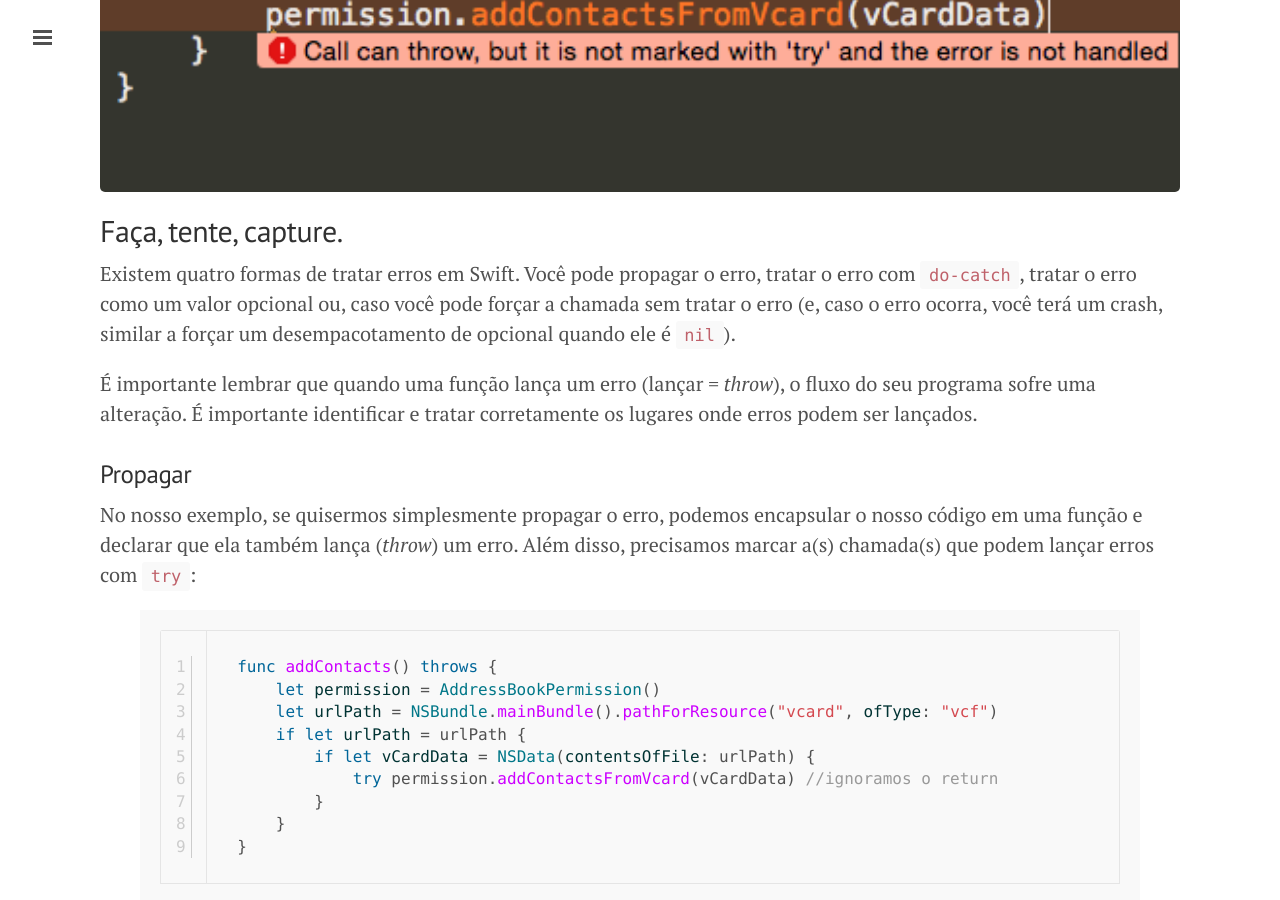
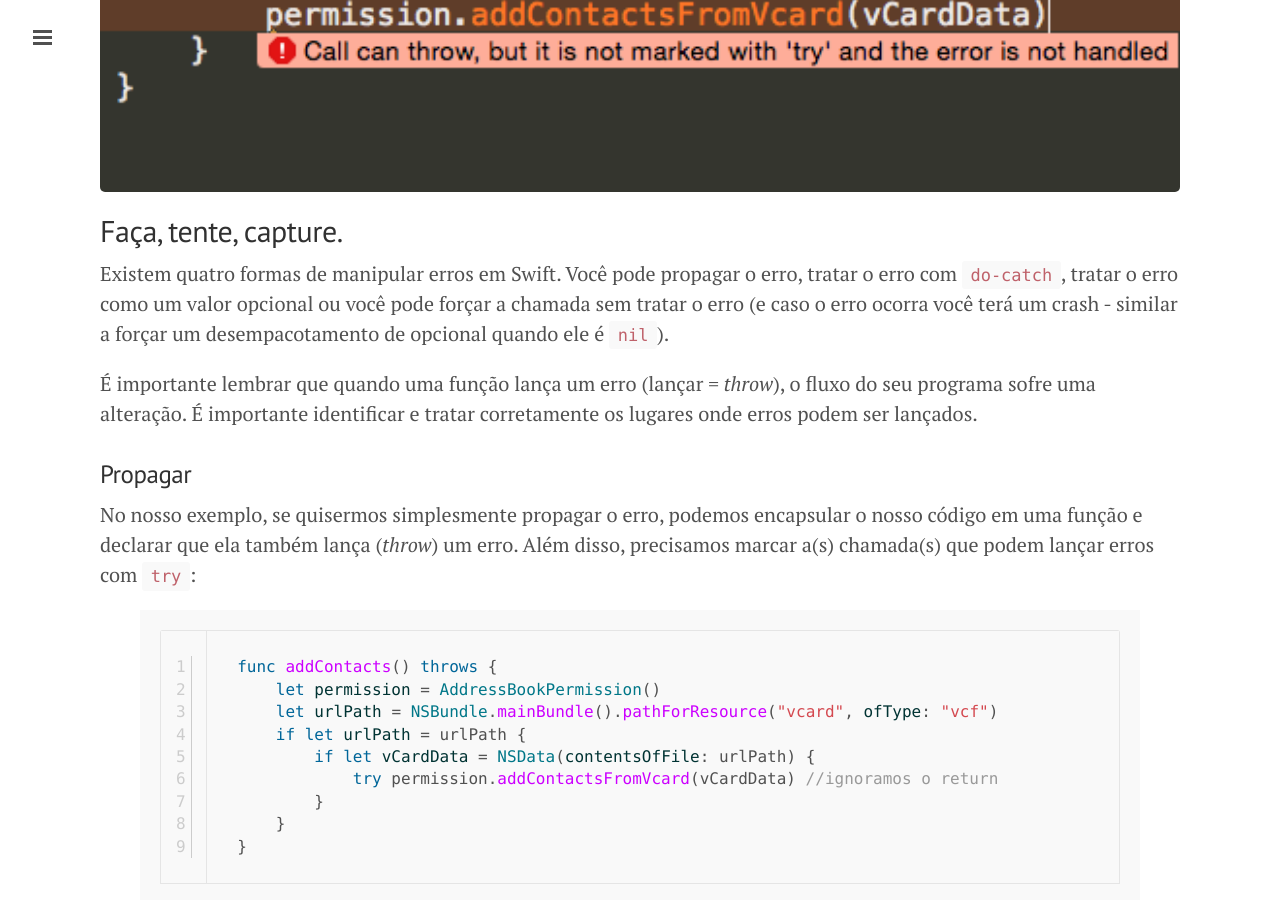
Before and after one commit to Invariante/invariante, a Jekyll site: the page built from _posts/2015-10-04-Tratamento-de-Erros.md, in a window 1280 px wide and 900 px high, scrolled down 7746 px. Built offline with Jekyll 4.4.1, drawn with Linux system fonts in a browser that asks for light colours; Markdown is read by kramdown in place of the engine named in the settings.

Commit message:
Update 2015-10-04-Tratamento-de-Erros.md

```diff
--- a/_posts/2015-10-04-Tratamento-de-Erros.md
+++ b/_posts/2015-10-04-Tratamento-de-Erros.md
@@ -202,7 +202,7 @@ O compilador nos dará o erro "Call can throw, but it is not marked with 'try' a
 
 ## Faça, tente, capture.
 
-Existem quatro formas de tratar erros em Swift. Você pode propagar o erro, tratar o erro com `do-catch`, tratar o erro como um valor opcional ou, caso você pode forçar a chamada sem tratar o erro (e, caso o erro ocorra, você terá um crash, similar a forçar um desempacotamento de opcional quando ele é `nil`).
+Existem quatro formas de manipular erros em Swift. Você pode propagar o erro, tratar o erro com `do-catch`, tratar o erro como um valor opcional ou você pode forçar a chamada sem tratar o erro (e caso o erro ocorra você terá um crash - similar a forçar um desempacotamento de opcional quando ele é `nil`).
 
 É importante lembrar que quando uma função lança um erro (lançar = *throw*), o fluxo do seu programa sofre uma alteração. É importante identificar e tratar corretamente os lugares onde erros podem ser lançados.
 
```
